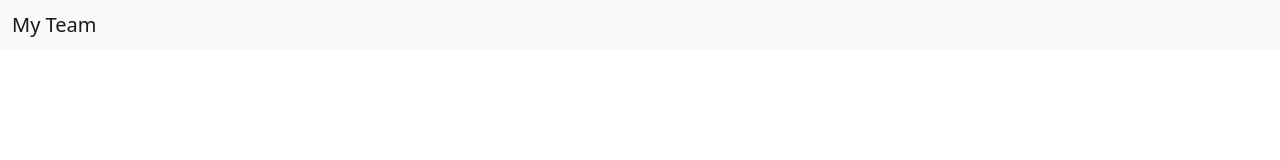
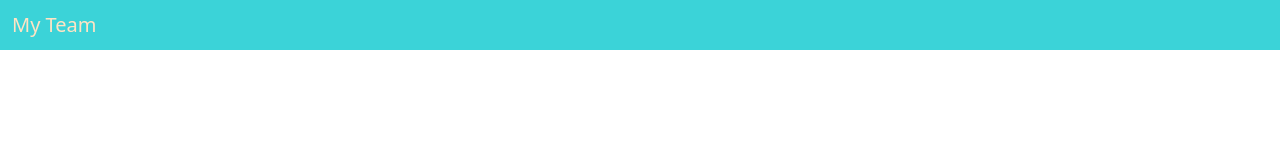
Before and after one commit to HannahAB777/Employee_database, a website: page index.html in a window 1280 px wide. Drawn offline with nearby package versions, Linux system fonts and the light colour scheme.

Commit message:
new styling

```diff
--- a/index.html
+++ b/index.html
@@ -5,12 +5,15 @@
     <meta name="viewport" content="width=device-width, initial-scale=1">
     <link href="https://cdn.jsdelivr.net/npm/bootstrap@5.1.3/dist/css/bootstrap.min.css" rel="stylesheet" integrity="sha384-1BmE4kWBq78iYhFldvKuhfTAU6auU8tT94WrHftjDbrCEXSU1oBoqyl2QvZ6jIW3" crossorigin="anonymous">
     <title>Employee register</title>
+    <style>
+      nav{ background-color: rgb(59, 211, 216);}
+      #myheader{ text-align: center; color: bisque;}
+      </style>
   </head>
   <body>
-    <!-- As a heading -->
-<nav class="navbar navbar-light bg-light">
+<nav class="navbar navbar-light">
   <div class="container-fluid">
-    <span class="navbar-brand mb-0 h1">My Team</span>
+    <span class="navbar-brand mb-0 h1 header" id="myheader">My Team</span>
   </div>
 </nav>
 
```
